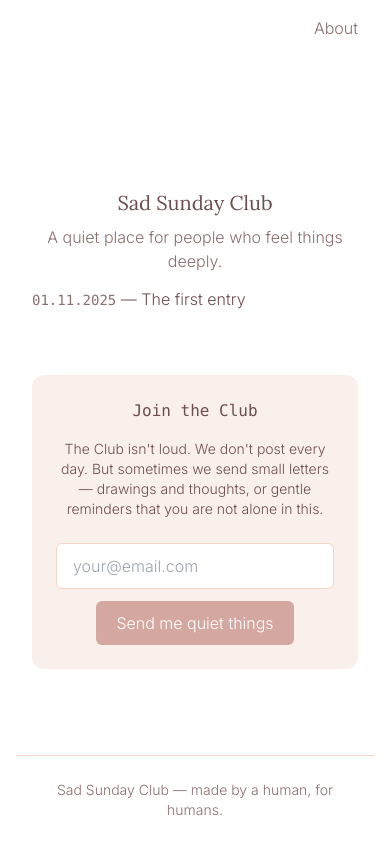
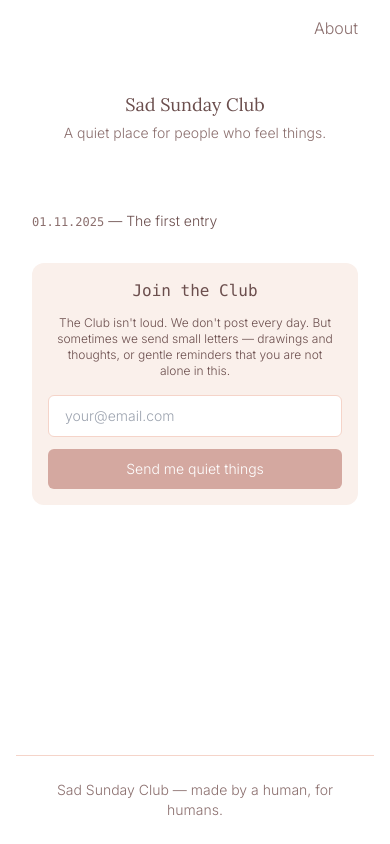
Before and after one commit to piggydoughnut/sad-sunday-club, a plain HTML site: page index.html in a window 390 px wide. Drawn offline with nearby package versions, Linux system fonts and the light colour scheme.

Commit message:
responsive

```diff
--- a/index.html
+++ b/index.html
@@ -22,19 +22,19 @@
   </style>
 </head>
 <body class="bg-white text-[#6b4e4d] m-0 p-0 font-light mx-4 md:mx-12 lg:mx-20 flex flex-col min-h-screen">
-  <div class="relative flex-1 px-4 overflow-hidden">
+  <div class="relative flex-1 px-4 overflow-y-auto">
     <nav class="absolute top-4 right-4 md:top-6 md:right-8 z-50">
       <a href="about.html" class="text-[#8b6f6e] hover:text-[#6b4e4d] transition-colors font-light">About</a>
     </nav>
-    <div class="absolute top-[25%] left-1/2 transform -translate-x-1/2 w-full flex flex-col items-center text-center">
-      <h1 class="header-font text-xl md:text-2xl mb-2 font-normal">Sad Sunday Club</h1>
-      <p class="text-base md:text-lg text-[#8b6f6e] font-light px-4">A quiet place for people who feel things deeply.</p>
+    <div class="absolute top-[12%] sm:top-[25%] left-1/2 transform -translate-x-1/2 w-full flex flex-col items-center text-center px-4">
+      <h1 class="header-font text-lg sm:text-xl md:text-2xl mb-1 sm:mb-2 font-normal">Sad Sunday Club</h1>
+      <p class="text-sm sm:text-base  text-[#8b6f6e] font-light px-2 sm:px-0">A quiet place for people who feel things.</p>
     </div>
-    <div class="absolute top-[38%] left-1/2 transform -translate-x-1/2 w-full max-w-[700px] px-4 md:px-8">
-      <ul class="space-y-4">
+    <div class="absolute top-[28%] xs:top-[30%] sm:top-[38%] left-1/2 transform -translate-x-1/2 w-full max-w-[700px] px-4 sm:px-6 md:px-8 pb-20">
+      <ul class="space-y-3 sm:space-y-4 text-sm sm:text-base">
         <li>
-          <a href="entries/entry-2025-11-01.html" class="text-[#6b4e4d] hover:text-[#8b6f6e] transition-colors">
-            <span class="font-mono text-sm text-[#8b6f6e]">01.11.2025</span> — The first entry
+          <a href="entries/entry-2025-11-01.html" class="text-[#6b4e4d] hover:text-[#8b6f6e] transition-colors block">
+            <span class="font-mono text-xs sm:text-sm text-[#8b6f6e]">01.11.2025</span> — <span class="break-words">The first entry</span>
           </a>
         </li>
         <!-- <li>
@@ -64,14 +64,14 @@
         </li> -->
       </ul>
 
-      <div class="mt-16 text-center bg-[#faf0eb] rounded-xl p-6 md:p-8">
-        <h2 class="font-mono text-l mb-4 font-normal">Join the Club</h2>
-        <p class="mb-6 text-sm">The Club isn't loud. We don't post every day. But sometimes we send small letters — drawings and thoughts, or gentle reminders that you are not alone in this.</p>
+      <div class="mt-8 sm:mt-12 md:mt-16 text-center bg-[#faf0eb] rounded-xl p-4 sm:p-6 md:p-8 mb-8">
+        <h2 class="font-mono text-base sm:text-lg mb-3 sm:mb-4 font-normal">Join the Club</h2>
+        <p class="mb-4 sm:mb-6 text-xs sm:text-sm px-2">The Club isn't loud. We don't post every day. But sometimes we send small letters — drawings and thoughts, or gentle reminders that you are not alone in this.</p>
         <form id="email-form" class="flex flex-col gap-3 sm:flex-row sm:gap-2 justify-center items-center w-full">
-          <input type="email" name="email" id="email-input" placeholder="your@email.com" required class="w-full sm:w-auto px-4 py-2.5 border border-[#f5d4c9] rounded-md text-base bg-white">
-          <button type="submit" class="px-5 py-2.5 border-none bg-[#d4a8a0] text-white rounded-md cursor-pointer text-base hover:bg-[#c99b8f] transition-colors">Send me quiet things</button>
+          <input type="email" name="email" id="email-input" placeholder="your@email.com" required class="w-full sm:w-auto px-4 py-2.5 border border-[#f5d4c9] rounded-md text-sm sm:text-base bg-white">
+          <button type="submit" class="w-full sm:w-auto px-4 sm:px-5 py-2.5 border-none bg-[#d4a8a0] text-white rounded-md cursor-pointer text-sm sm:text-base hover:bg-[#c99b8f] transition-colors whitespace-nowrap">Send me quiet things</button>
         </form>
-        <p id="form-message" class="mt-4 text-sm text-[#8b6f6e]" style="display: none;"></p>
+        <p id="form-message" class="mt-4 text-xs sm:text-sm text-[#8b6f6e] px-2" style="display: none;"></p>
       </div>
     </div>
   </div>
```
Also changed, not shown: about.html (+2 -2 lines), entries/entry-2025-11-01.html (+2 -2 lines).
